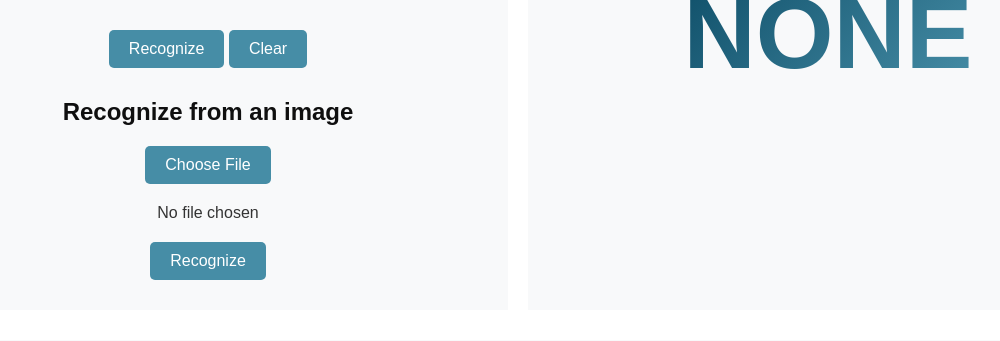
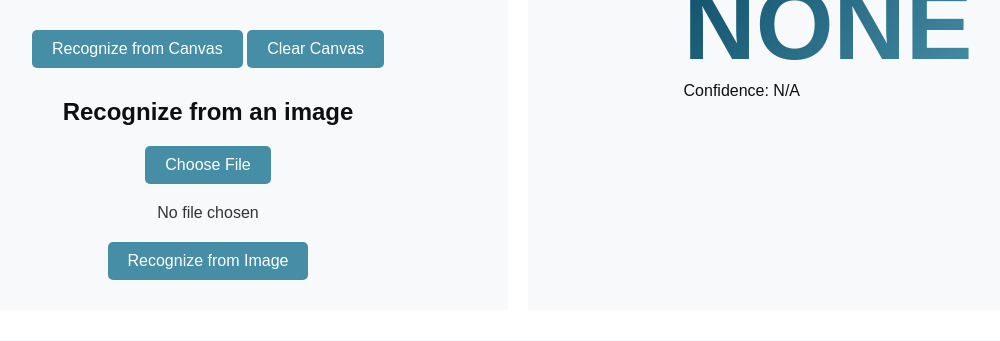
Before and after one commit to techieirina/digits_recognition_project, a Django app: page / in a window 1280 px wide. Shown: the part 465-806 px from the top of the page, without its empty margins (122-1122 px from the left). Run offline with Django 5.2, Linux system fonts and the light colour scheme.

Commit message:
Update draw.html with button ids

```diff
--- a/recognition/templates/recognition/draw.html
+++ b/recognition/templates/recognition/draw.html
@@ -37,8 +37,8 @@
 
             <div id="canvas-buttons-area">
                 <!-- Buttons for recognizing and clearing the drawn digit -->
-                <button onclick="submitCanvas()">Recognize</button>
-                <button onclick="clearCanvas()">Clear</button>
+                <button id="submit-button" onclick="submitCanvas()">Recognize from Canvas</button>
+                <button id="clear-button" onclick="clearCanvas()">Clear Canvas</button>
             </div>
 
             <div id="upload-image-area">
@@ -53,7 +53,7 @@
                 <span id="file-chosen">No file chosen</span>
 
                 <!-- Button to recognize the uploaded image -->
-                <button onclick="uploadImage()">Recognize</button>
+                <button id="upload-button" onclick="uploadImage()">Recognize from Image</button>
             </div>
 
         </div>
@@ -62,6 +62,7 @@
                 <!-- Area to display the recognized digit result -->
                 <h2>Recognized digit</h2>
                 <div id="result">NONE</div>
+                <div id="accuracy">Confidence: N/A</div>
 
                 <!-- Hidden image element to show a preview of the canvas drawing -->
                 <img id="preview-image" style="display: none;" alt="Canvas Preview">
--- a/recognition/views.py
+++ b/recognition/views.py
@@ -55,12 +55,14 @@ def recognize_digit(request):
             model = get_model()
             prediction = model.predict(img_array)
             digit = int(np.argmax(prediction))
-            logger.debug(f"Recognized digit: {digit}")
-            return JsonResponse({'digit': digit})
+            confidence = float(np.max(prediction)) * 100  # Extract confidence (probability) and convert to percentage
+            logger.debug(f"Recognized digit: {digit}, Confidence: {confidence:.2f}%")
+            return JsonResponse({'digit': digit, 'confidence': confidence})
         except ValueError as e:
             logger.error(f"Invalid image data: {e}")
             return JsonResponse({'error': 'Invalid image data'}, status=400)
         except Exception as e:
             logger.error(f"An error occurred: {e}")
             return JsonResponse({'error': 'An error occurred'}, status=500)
+
     return render(request, 'recognition/draw.html')
```
